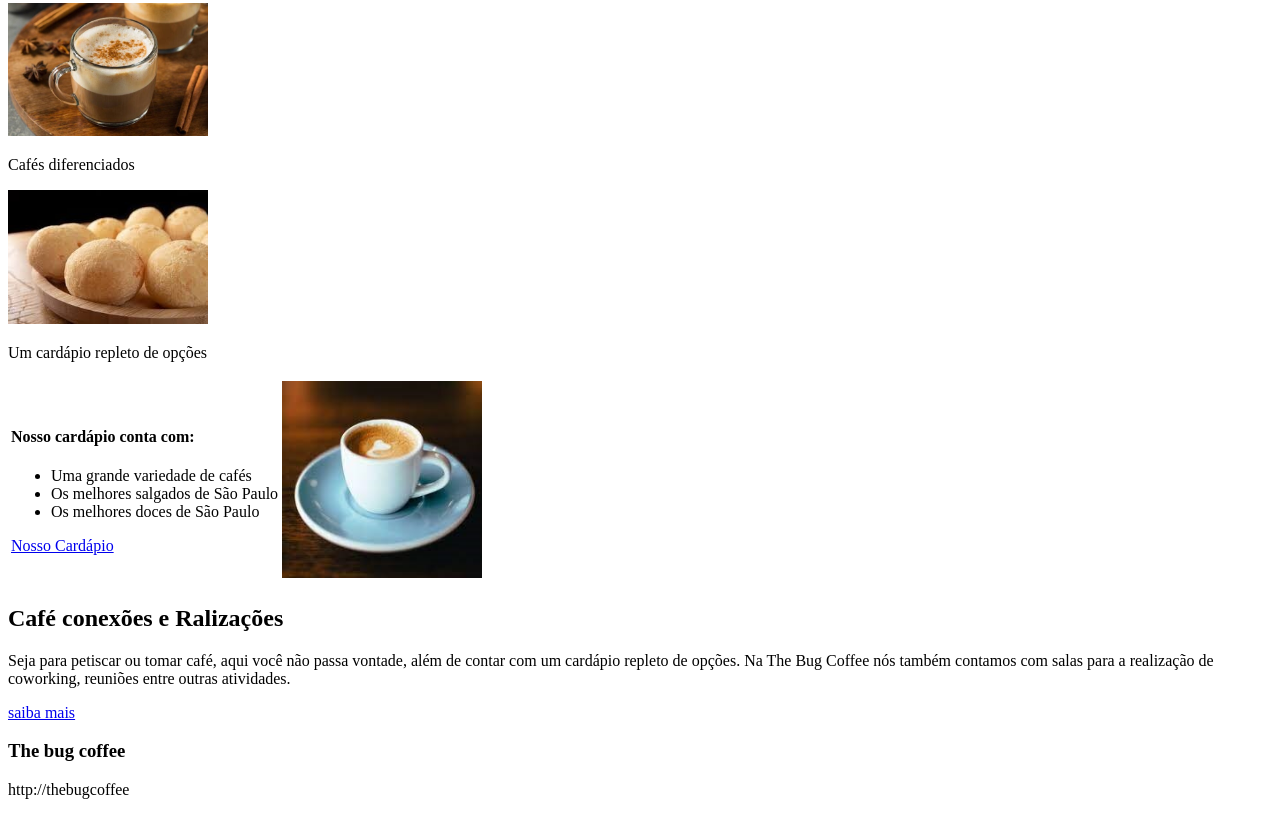
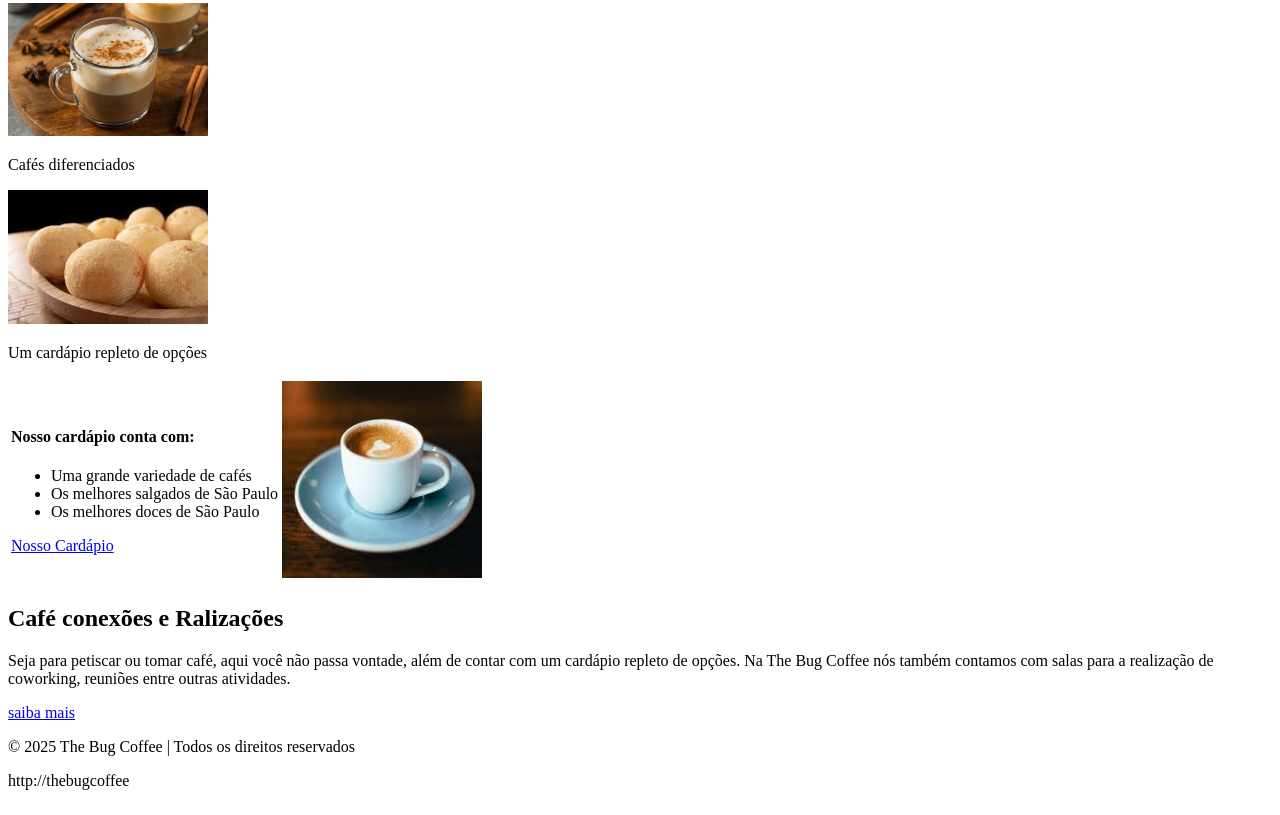
Before and after one commit to jaquelinefv/projeto-bug-coffee, a plain HTML site: page index.html in a window 1280 px wide. Shown: the part 917-1732 px from the top of the page. Drawn offline with Linux system fonts and the light colour scheme.

Commit message:
alterando landing page

```diff
--- a/index.html
+++ b/index.html
@@ -81,7 +81,7 @@
     </main>
       <!--Rodapé-->
       <footer>
-        <h3>The bug coffee</h3>
+        <p>&copy; 2025 The Bug Coffee | Todos os direitos reservados</p>
         <p>http://thebugcoffee</p>
       </footer>
 
```
